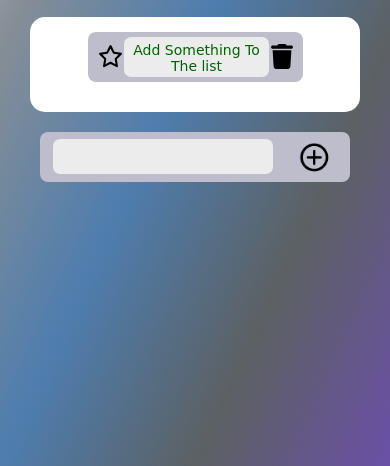
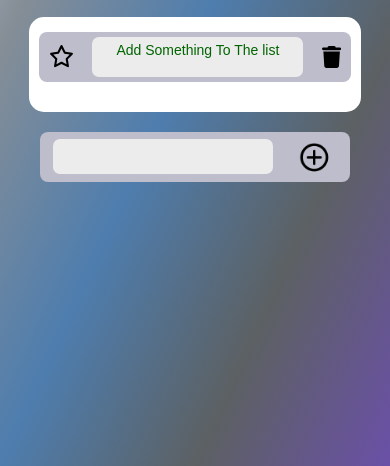
Before and after one commit to ALBlash/To-Do-List_js, a plain HTML site: page index.html in a window 390 px wide. Both pictures are taken after a click on the picture 312 px from the left and 502 px from the top of the page. Shown: the part 378-844 px from the top of the page. Drawn offline with Linux system fonts and the light colour scheme.

Commit message:
second commit

```diff
--- a/style.css
+++ b/style.css
@@ -276,7 +276,7 @@
         background: #bdbdcb;
         height: 40px;
         margin: 0 auto;
-        width: 50vw;
+        width: 75vw;
         margin-bottom: 15px;
         padding: 5px 10px;
         justify-content: space-between;
@@ -311,14 +311,14 @@
     }
 
     .trash {
-        width: 22px;
+        /* width: 20px; */
         cursor: pointer;
-        font-size: 25px;
+        font-size: 22px;
     }
 
     #todo-p {
-        width: 33vw;
-        /* max-width: 390px; */
+        width: 50vw;
+        max-width: 390px;
         height: 30px;
         padding: 5px 8px;
         border: none;
@@ -326,7 +326,6 @@
         color: darkgreen;
         background-color: #edecec;
         font-size: 14px;
-        font-family: cursive;
     }
 
 
```
